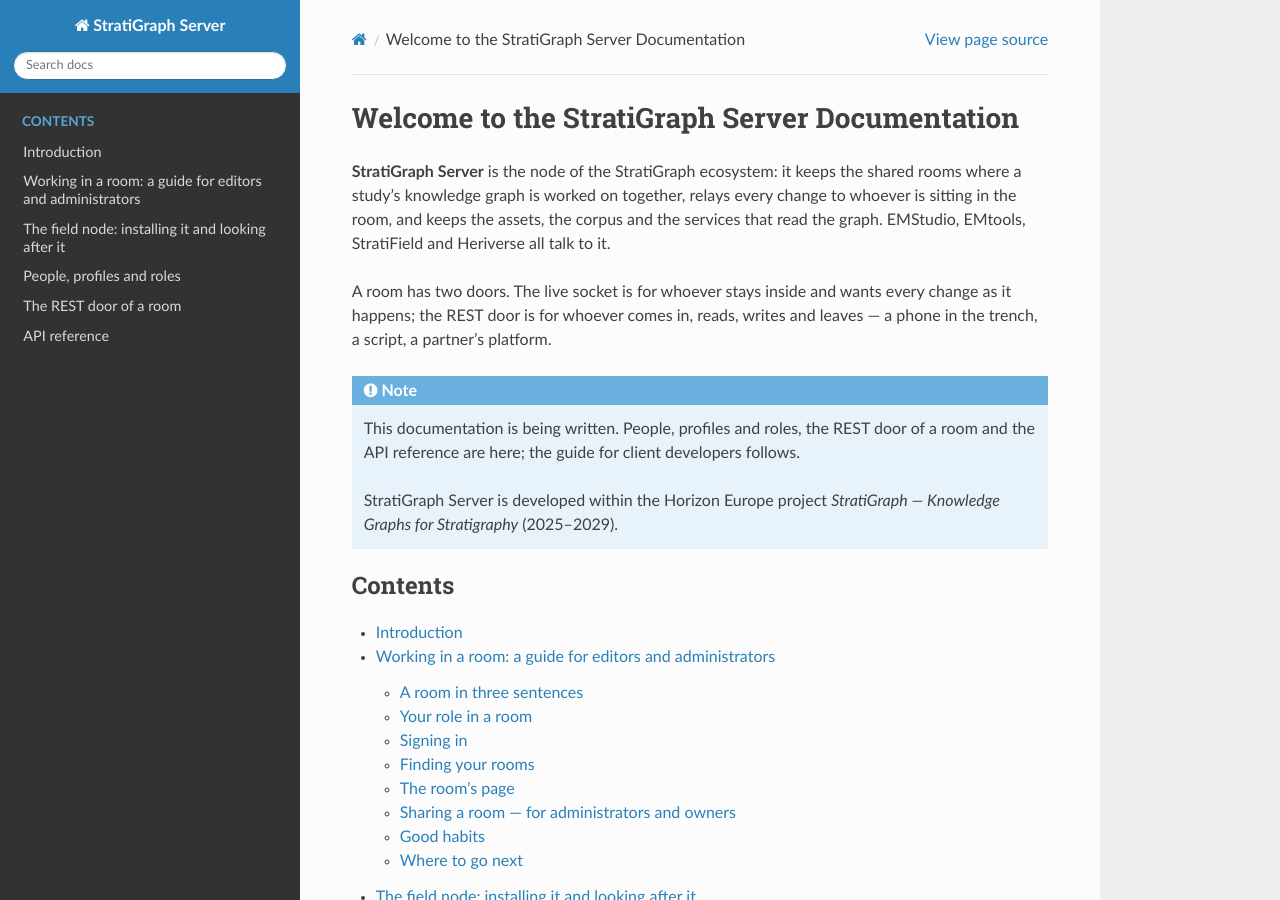
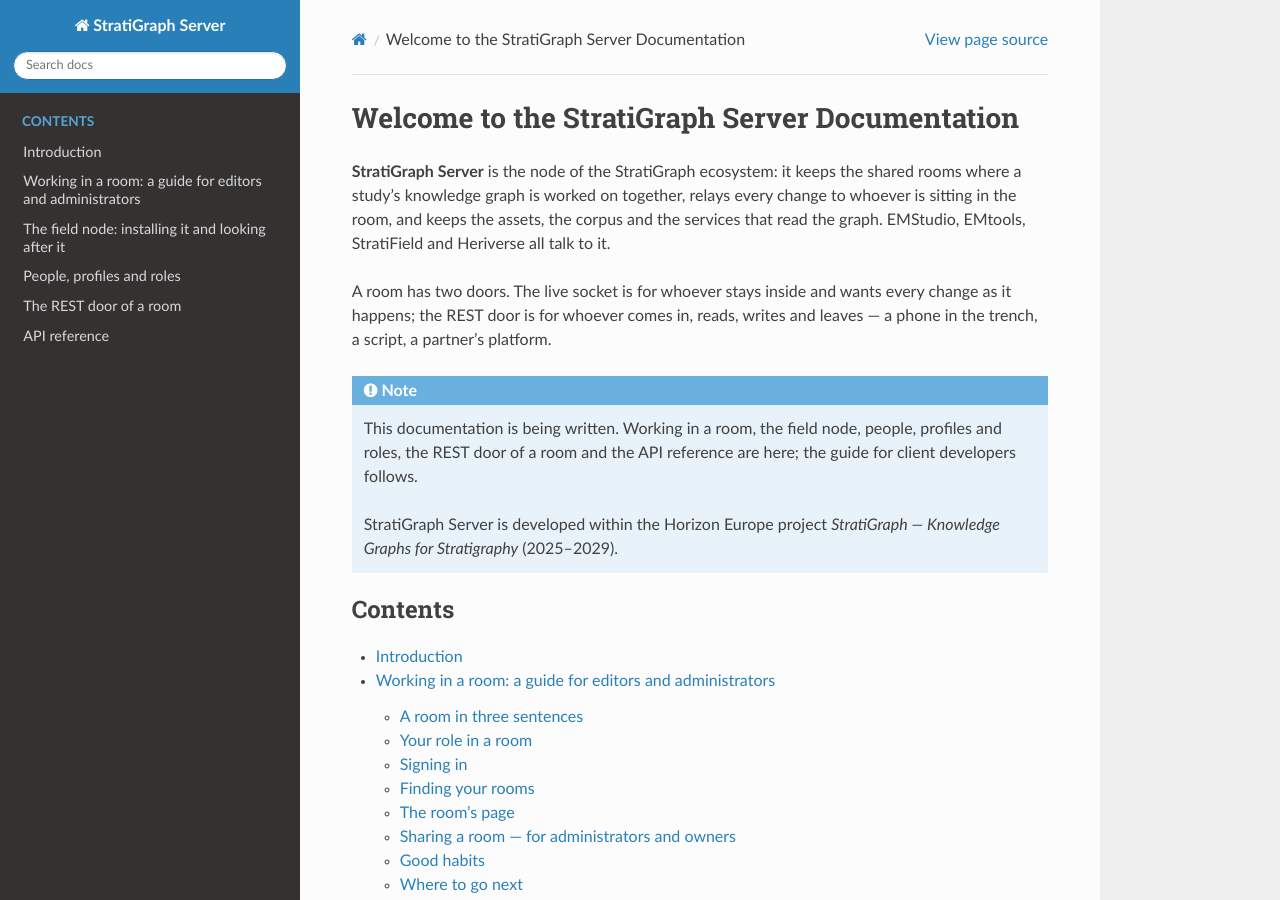
Before and after one commit to StratiGraph-ECCCH/stratigraph-server-doc, a Sphinx documentation site: the page built from docs/index.rst, in a window 1280 px wide and 900 px high. Built offline with Sphinx 7.4.7 and the Read the Docs theme 3.1.0, drawn with Linux system fonts in a browser that asks for light colours.

Commit message:
Index: the two new guides in the note

```diff
--- a/docs/index.rst
+++ b/docs/index.rst
@@ -11,8 +11,8 @@ as it happens; the REST door is for whoever comes in, reads, writes and leaves
 the trench, a script, a partner's platform.
 
 .. note::
-   This documentation is being written. People, profiles and roles, the REST
-   door of a room and the API reference are here; the guide for client developers follows.
+   This documentation is being written. Working in a room, the field node,
+   people, profiles and roles, the REST door of a room and the API reference are here; the guide for client developers follows.
 
    StratiGraph Server is developed within the Horizon Europe project *StratiGraph —
    Knowledge Graphs for Stratigraphy* (2025–2029).
```
